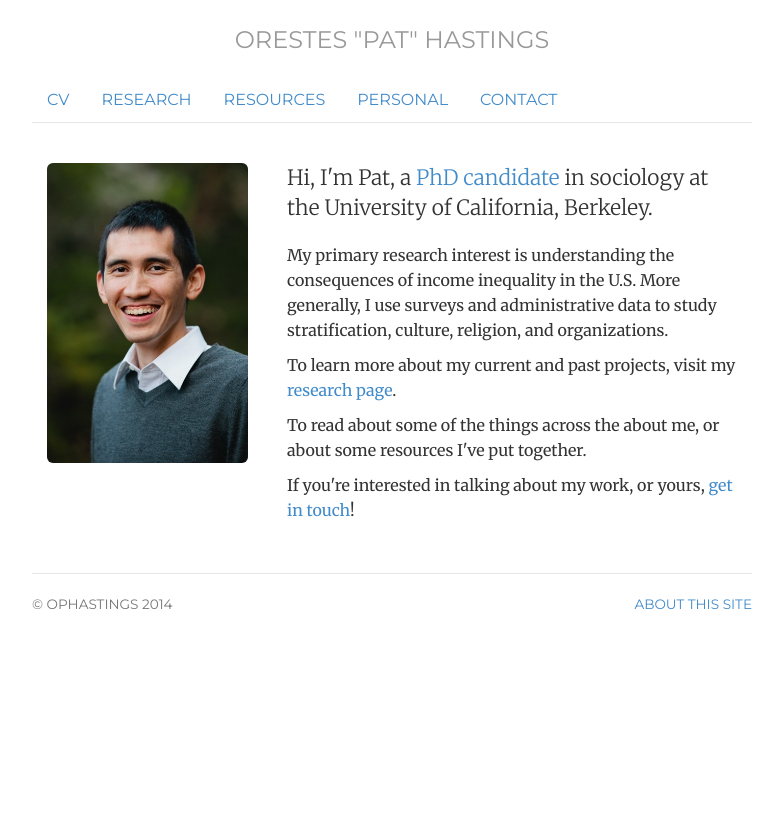
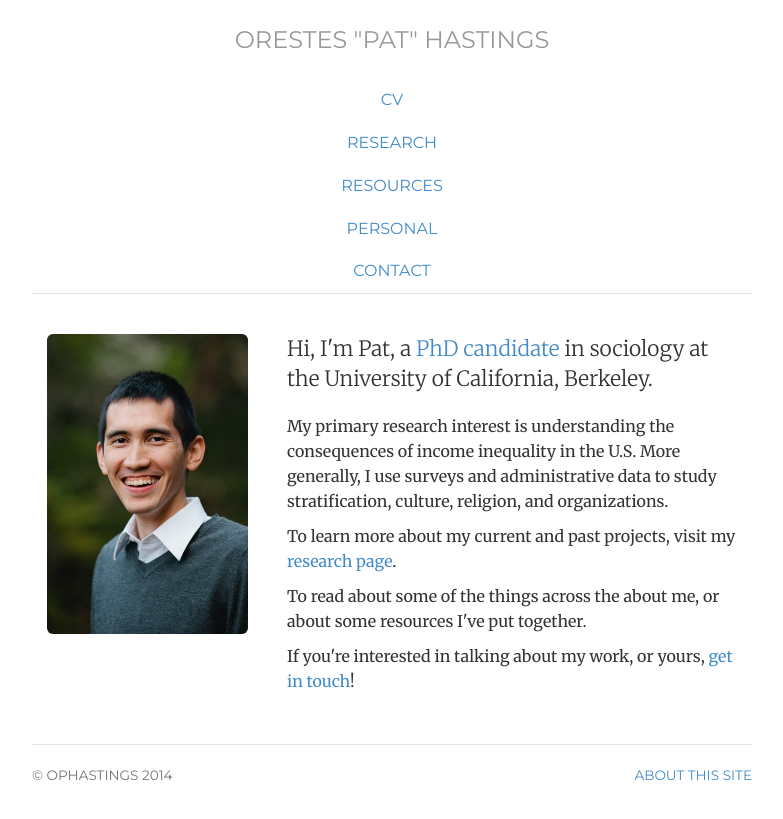
Before and after one commit to ophastings/ophastings.github.io, a Jekyll site: the page built from index.html, in a window 1280 px wide. Shown: the top 819 px of the page, without its empty margins (248-1031 px from the left). Built offline with Jekyll 4.4.1, drawn with Linux system fonts in a browser that asks for light colours.

Commit message:
Update header.html

```diff
--- a/_includes/header.html
+++ b/_includes/header.html
@@ -1,6 +1,6 @@
 <div class="header">
 <h3 class="text-muted"><a href="/">Orestes "Pat" Hastings</a></h3>
-<ul class="nav nav-pills">
+<ul class="nav">
 	<li class="{{ page.cv }}"><a href="/HastingsCV.pdf" title="CV">CV</a></li>
 	<li class="{{ page.research }}"><a href="/research" title="Research">Research</a></li>
 	<!-- <li class="{{ page.resources }}"><a href="/teaching" title="Teaching">Teaching</a></li> -->
```
